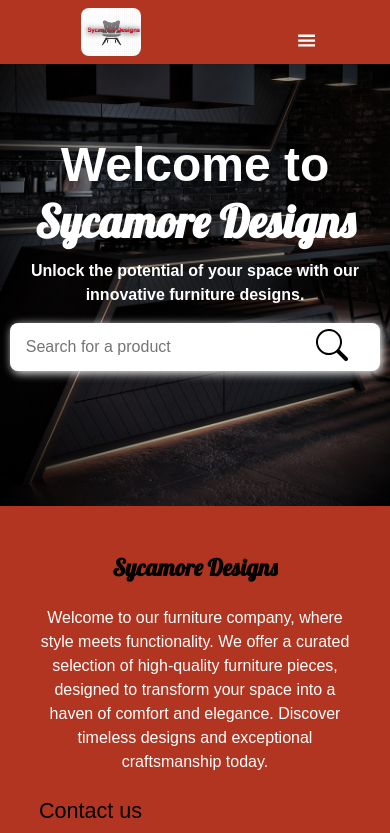
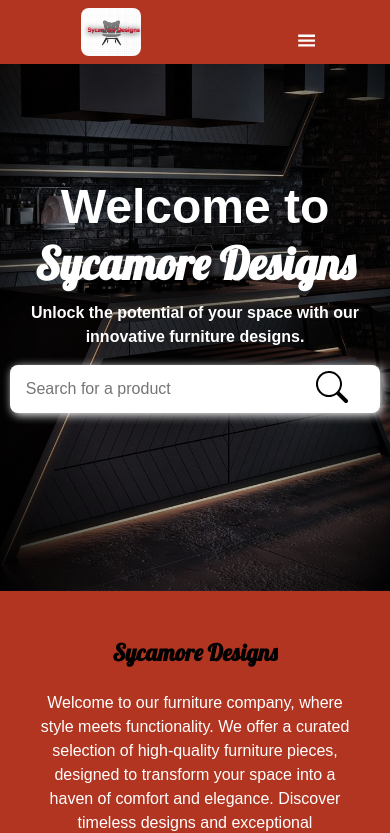
Before and after one commit to Roche001/FurniFusion, a React (Create React App) app: page / in a window 390 px wide. Shown: the top 833 px of the page. Built offline with nearby package versions, Linux system fonts and the light colour scheme; a web font is replaced by a local one.

Commit message:
update canges

```diff
--- a/src/components/home/Home.css
+++ b/src/components/home/Home.css
@@ -50,6 +50,7 @@
 @media screen and (max-width: 600px) {
   .home-banner {
     text-align: center;
+    height: 70dvh;
   }
   .home-input {
     width: 95dvw;
```
